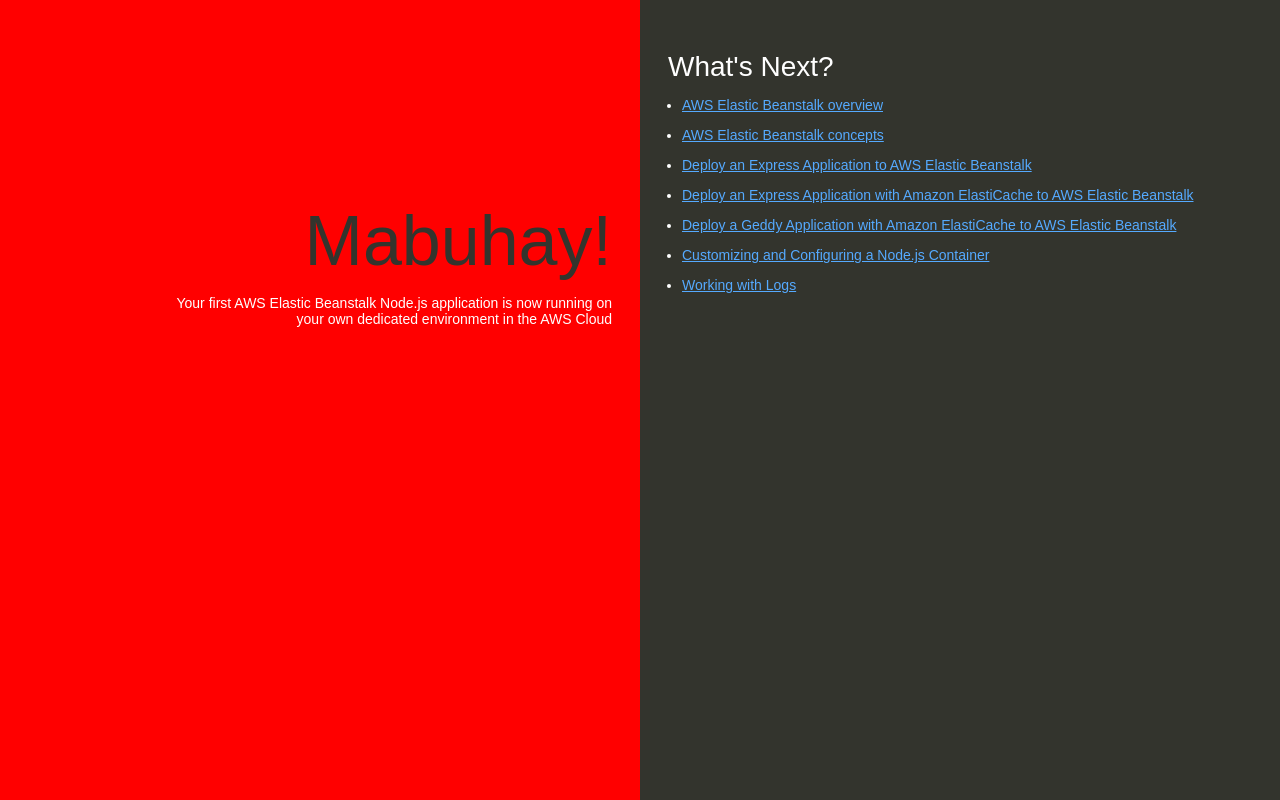
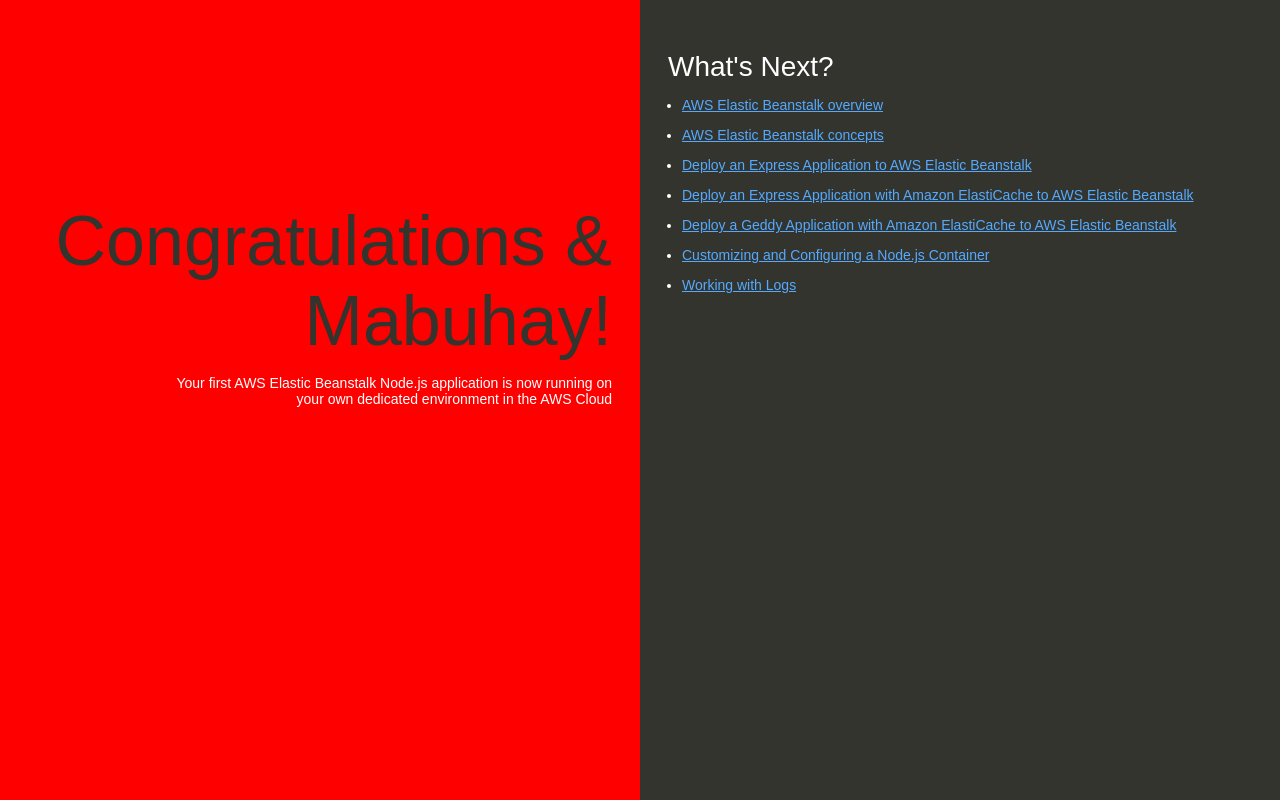
Before and after one commit to jmarvinr18/aws-beanstalk-test, a website: page index.html in a window 1280 px wide. Drawn offline with Linux system fonts and the light colour scheme.

Commit message:
Update header text to include 'Congratulations'

```diff
--- a/index.html
+++ b/index.html
@@ -74,7 +74,7 @@
   </head>
   <body>
     <div class="textColumn">
-      <h1>Mabuhay!</h1>
+      <h1>Congratulations & Mabuhay!</h1>
       <p>Your first AWS Elastic Beanstalk Node.js application is now running on your own dedicated environment in the AWS Cloud</p>
     </div>
     <div class="linksColumn">
```
